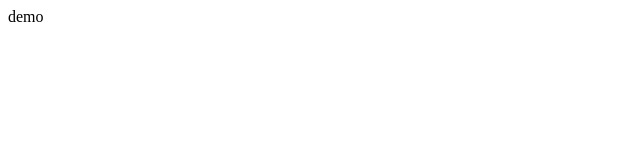
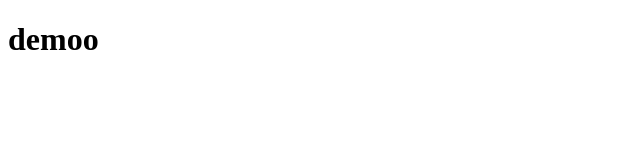
Before and after one commit to lj20250214/git-demo, a plain HTML site: page index.html in a window 1280 px wide. Shown: the whole page, without its empty margins (0-640 px from the left). Drawn offline with Linux system fonts and the light colour scheme.

Commit message:
first save

```diff
--- a/index.html
+++ b/index.html
@@ -6,6 +6,6 @@
     <title>Document</title>
 </head>
 <body>
-    demo
+    <h1> demoo</h1>
 </body>
 </html>
```
